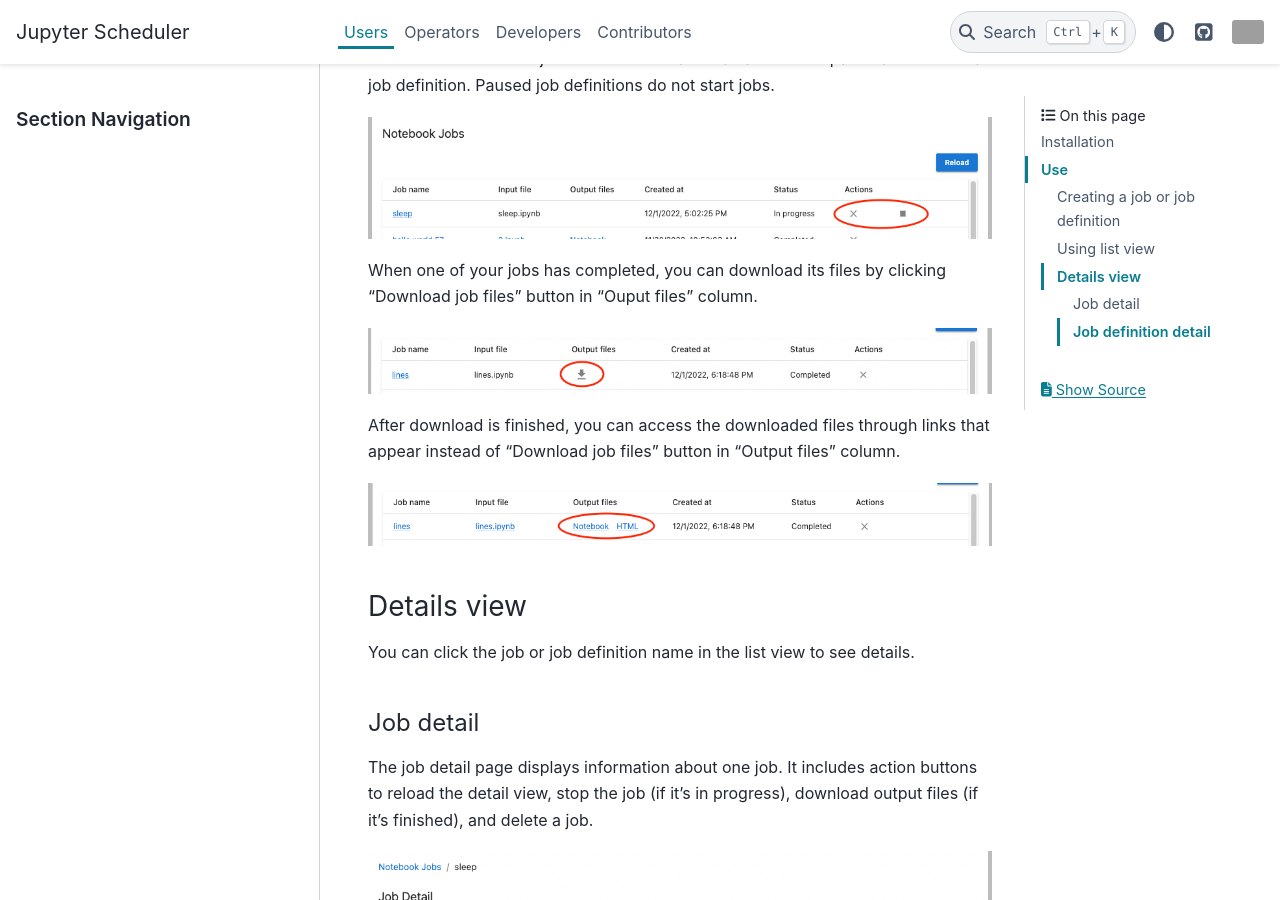
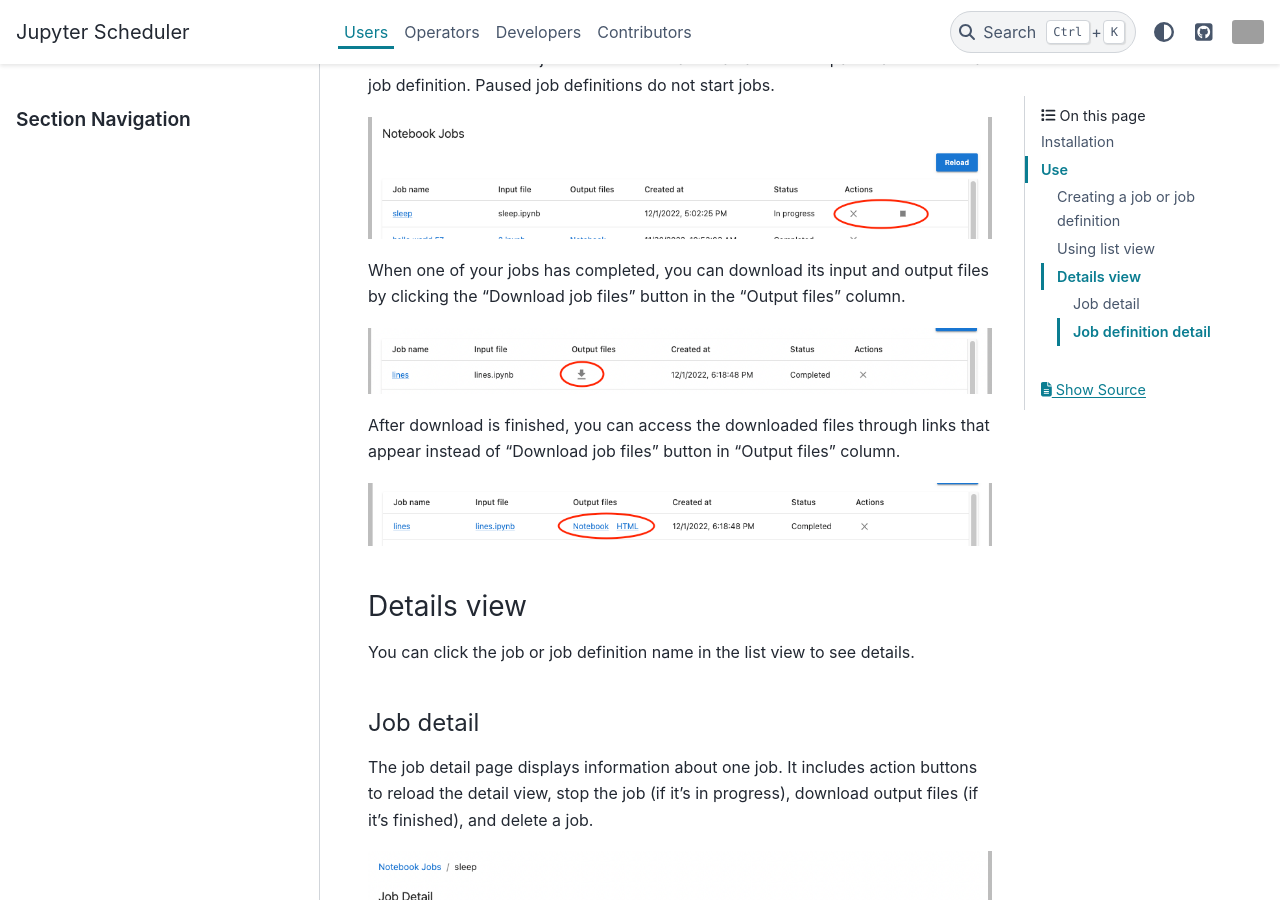
Before and after one commit to jupyter-server/jupyter-scheduler, a Sphinx documentation site: the page built from docs/users/index.md, in a window 1280 px wide and 900 px high, scrolled down 4488 px. Built offline with Sphinx 7.4.7 and the PyData theme 0.15.4, drawn with Linux system fonts in a browser that asks for light colours; grey boxes are pictures that could not be loaded.

Commit message:
Update docs/users/index.md
Co-authored-by: Jason Weill <93281816+jweill-aws@users.noreply.github.com>

```diff
--- a/docs/users/index.md
+++ b/docs/users/index.md
@@ -65,7 +65,7 @@
 
 !["Delete and Stop buttons in Actions column"](./images/actions_list.png)
 
-When one of your jobs has completed, you can download its files by clicking "Download job files" button in "Ouput files" column.
+When one of your jobs has completed, you can download its input and output files by clicking the "Download job files" button in the "Output files" column.
 
 !["Download button in Output Files column"](./images/download_button.png)
 
```
